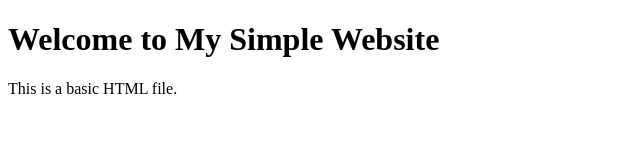
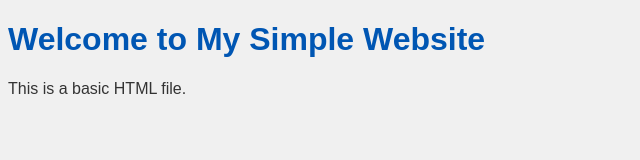
Before and after one commit to Anujmonty/mygitrepo, a plain HTML site: page index.html in a window 1280 px wide. Shown: the whole page, without its empty margins (0-640 px from the left). Drawn offline with Linux system fonts and the light colour scheme.

Commit message:
Add CSS styling to the website

```diff
--- a/index.html
+++ b/index.html
@@ -2,6 +2,7 @@
 <html>
 <head>
     <title>My Simple Website</title>
+    <link rel="stylesheet" type="text/css" href="styles.css">
 </head>
 <body>
     <h1>Welcome to My Simple Website</h1>
--- /dev/null
+++ b/styles.css
@@ -0,0 +1,10 @@
+/* styles.css */
+body {
+    font-family: Arial, sans-serif;
+    background-color: #f0f0f0;
+    color: #333;
+}
+
+h1 {
+    color: #0056b3;
+}
```
